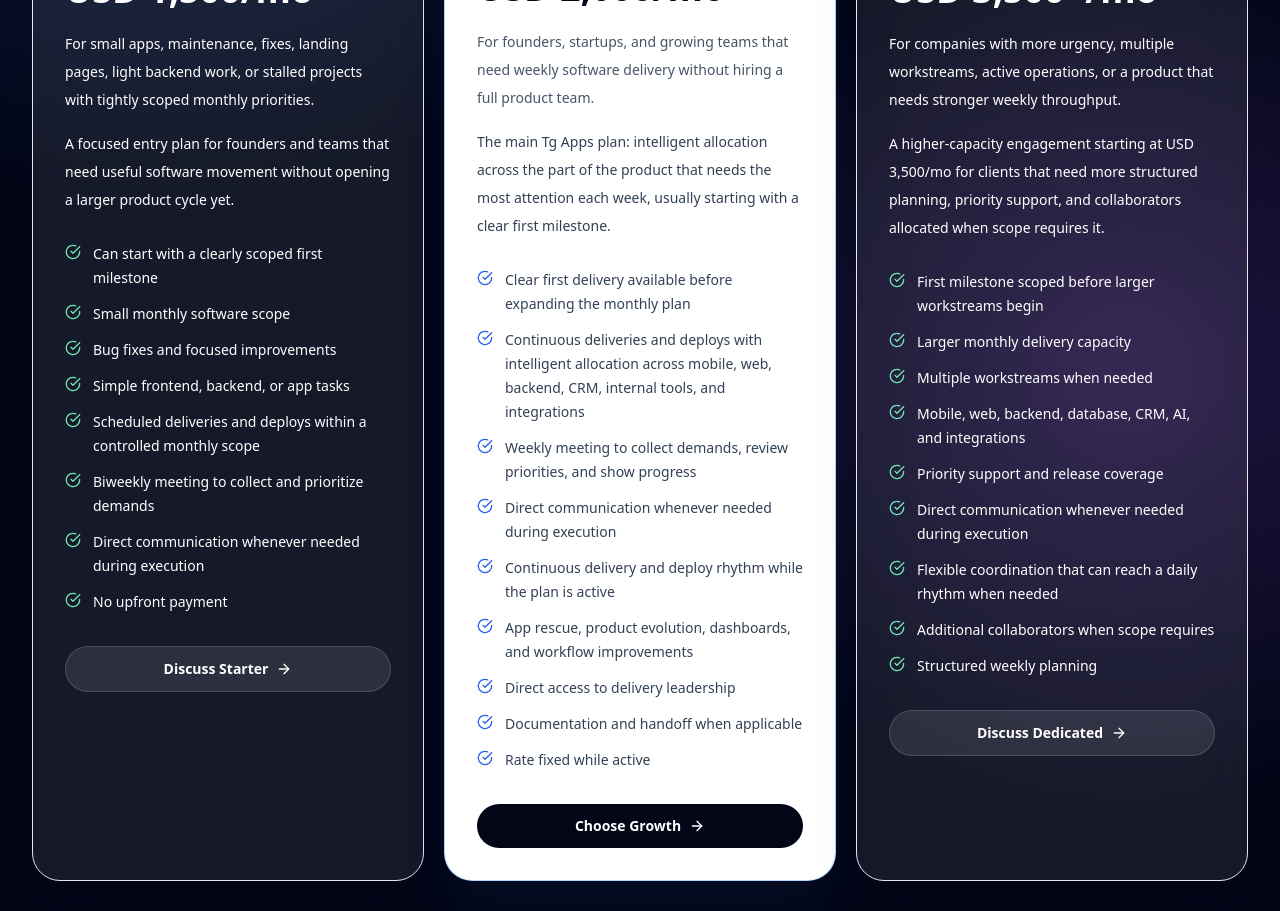
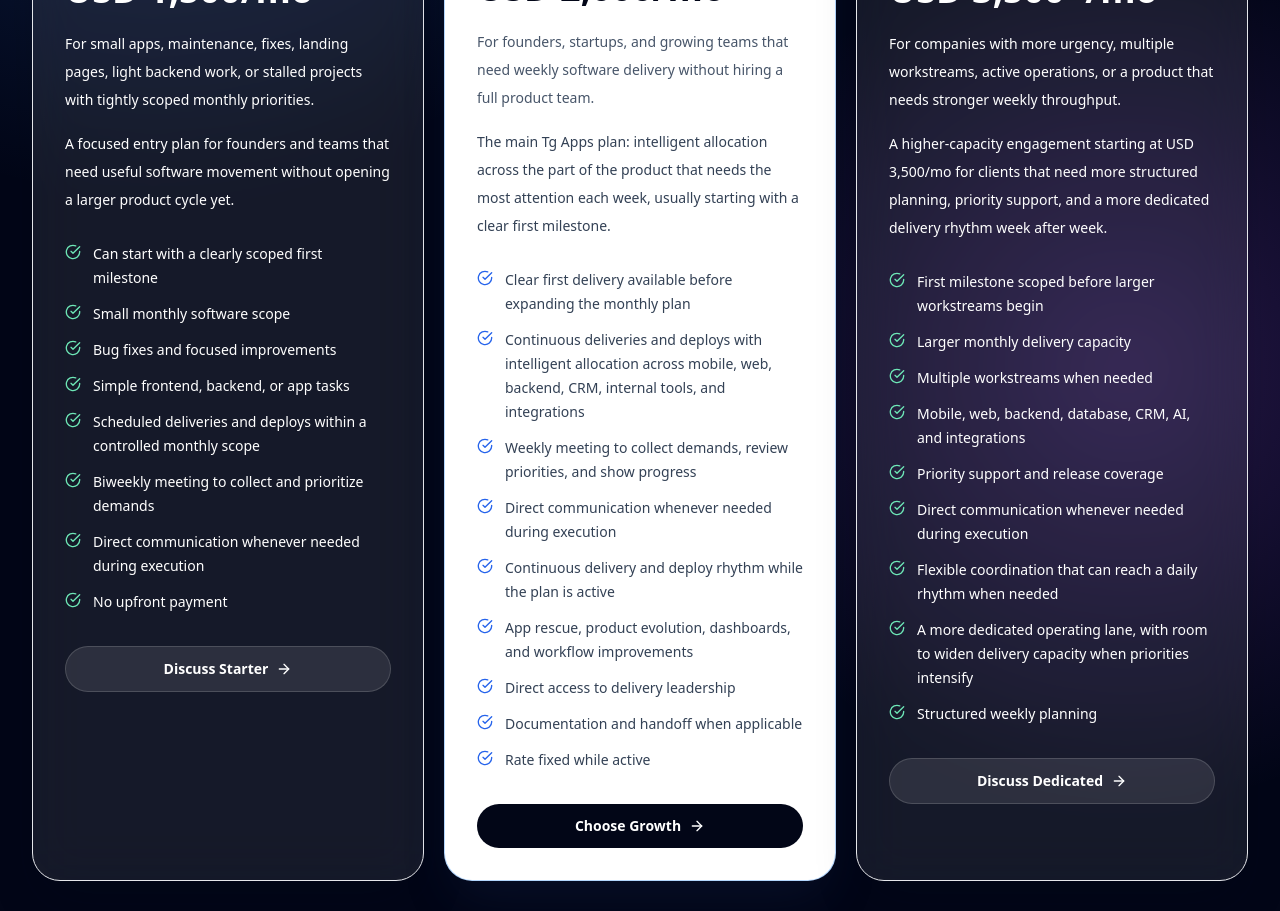
Before and after one commit to tgthiag/tgapps.dev, a React (Vite) app: page / in a window 1280 px wide. Shown: the part 6740-7651 px from the top of the page. Built offline with nearby package versions, Linux system fonts and the light colour scheme.

Commit message:
feat: refine pricing plan descriptions for clarity and consistency across English and Portuguese versions

```diff
--- a/src/components/PricingPlans.tsx
+++ b/src/components/PricingPlans.tsx
@@ -58,7 +58,7 @@ const plansByLocale: Record<'en' | 'pt', Plan[]> = {
       badge: 'More capacity',
       audience: 'For companies with more urgency, multiple workstreams, active operations, or a product that needs stronger weekly throughput.',
       description:
-        'A higher-capacity engagement starting at USD 3,500/mo for clients that need more structured planning, priority support, and collaborators allocated when scope requires it.',
+        'A higher-capacity engagement starting at USD 3,500/mo for clients that need more structured planning, priority support, and a more dedicated delivery rhythm week after week.',
       features: [
         'First milestone scoped before larger workstreams begin',
         'Larger monthly delivery capacity',
@@ -67,7 +67,7 @@ const plansByLocale: Record<'en' | 'pt', Plan[]> = {
         'Priority support and release coverage',
         'Direct communication whenever needed during execution',
         'Flexible coordination that can reach a daily rhythm when needed',
-        'Additional collaborators when scope requires',
+        'A more dedicated operating lane, with room to widen delivery capacity when priorities intensify',
         'Structured weekly planning'
       ],
       cta: 'Discuss Dedicated'
@@ -119,7 +119,7 @@ const plansByLocale: Record<'en' | 'pt', Plan[]> = {
       badge: 'Mais capacidade',
       audience: 'Para empresas com mais urgência, múltiplas frentes, operação ativa ou produto que exige mais throughput semanal.',
       description:
-        'Engajamento com mais capacidade a partir de US$ 3.500/mês para clientes que precisam de planejamento mais estruturado, suporte prioritário e colaboradores alocados quando o escopo exigir.',
+        'Engajamento com mais capacidade a partir de US$ 3.500/mês para clientes que precisam de planejamento mais estruturado, suporte prioritário e um ritmo de entrega mais dedicado semana após semana.',
       features: [
         'Primeira entrega definida antes de frentes maiores começarem',
         'Maior capacidade mensal de entrega',
@@ -128,7 +128,7 @@ const plansByLocale: Record<'en' | 'pt', Plan[]> = {
         'Suporte prioritário e cobertura de deploy',
         'Comunicação direta sempre que necessário durante a execução',
         'Coordenação flexível, podendo chegar a um ritmo diário quando necessário',
-        'Colaboradores adicionais quando o escopo exigir',
+        'Faixa operacional mais dedicada, com espaço para ampliar a capacidade de entrega quando as prioridades apertarem',
         'Planejamento semanal estruturado'
       ],
       cta: 'Falar sobre Dedicated'
--- a/src/content/landingPages.ts
+++ b/src/content/landingPages.ts
@@ -99,7 +99,7 @@ const EN_CURRENT_PRICING: LandingPagePricing = {
   highlights: [
     'Starter: focused small scope with scheduled deliveries and deploys, plus a biweekly demand intake meeting and direct communication whenever needed.',
     'Growth: continuous deliveries and deploys with intelligent allocation across mobile, web, backend, CRM, internal tools, and integrations, plus a weekly demand intake meeting and direct communication whenever needed.',
-    'Dedicated: starts at USD 3,500/mo for more capacity, multiple workstreams, urgent delivery, active operations, direct communication whenever needed, and flexible coordination that can reach a daily rhythm when needed.'
+    'Dedicated: starts at USD 3,500/mo for more capacity, multiple workstreams, urgent delivery, active operations, direct communication whenever needed, flexible coordination that can reach a daily rhythm when needed, and a more dedicated operating lane when delivery pressure increases.'
   ],
   note: 'No upfront payment, month-to-month engagement, and the selected plan rate stays fixed while the engagement remains active.'
 };
@@ -112,7 +112,7 @@ const PT_CURRENT_PRICING: LandingPagePricing = {
   highlights: [
     'Starter: escopo pequeno com entregas e deploys programados, além de reunião quinzenal para demandas e comunicação direta sempre que necessário.',
     'Growth: entregas e deploys contínuos com alocação inteligente entre mobile, web, backend, CRM, ferramentas internas e integrações, além de reunião semanal para demandas e comunicação direta sempre que necessário.',
-    'Dedicated: a partir de US$ 3.500/mês para mais capacidade, múltiplas frentes, urgência, operações ativas, comunicação direta sempre que necessário e coordenação flexível, podendo chegar a ritmo diário quando necessário.'
+    'Dedicated: a partir de US$ 3.500/mês para mais capacidade, múltiplas frentes, urgência, operações ativas, comunicação direta sempre que necessário, coordenação flexível podendo chegar a ritmo diário quando necessário, e uma faixa operacional mais dedicada quando a pressão de entrega aumentar.'
   ],
   note: 'Sem pagamento inicial, contrato mês a mês e o valor do plano escolhido permanece fixo enquanto o plano estiver ativo.'
 };
```
